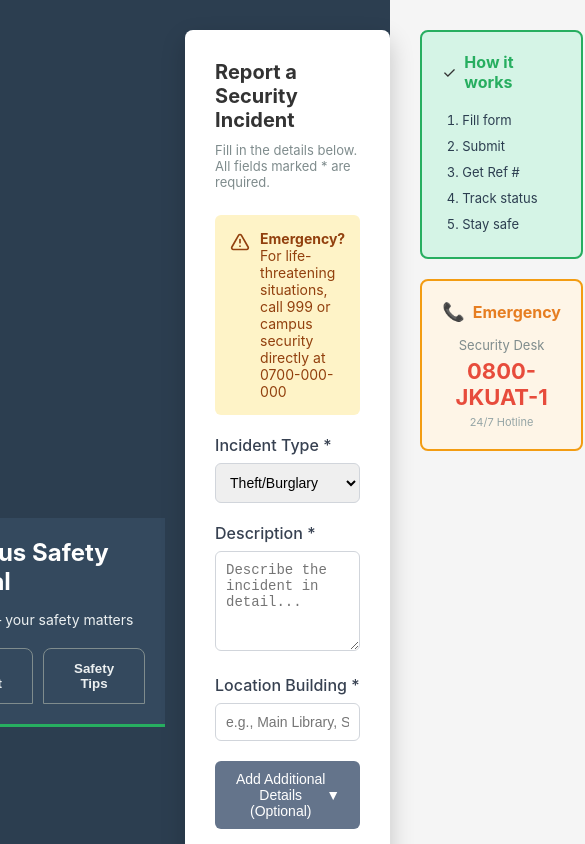
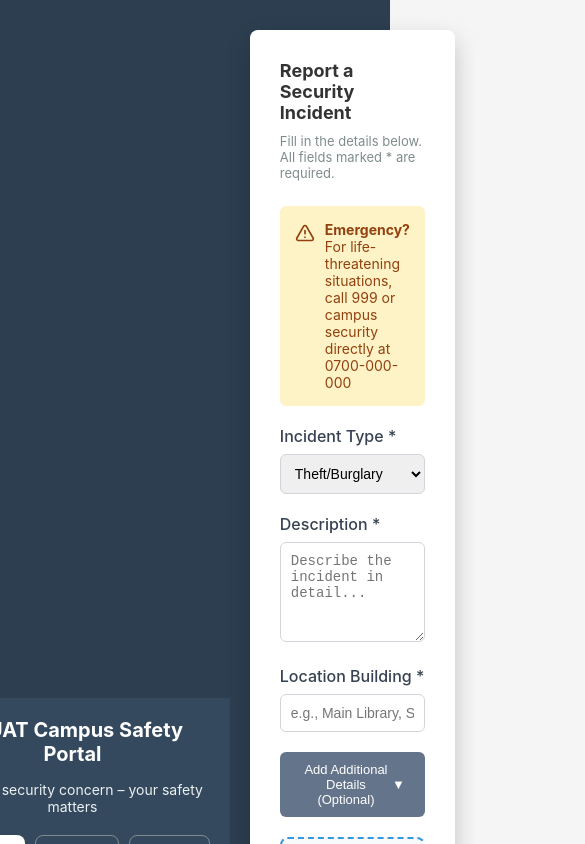
Before and after one commit to IanOtollo/jkuat-emergency-portal, a React (Vite) app in the folder frontend/: page /public in a window 390 px wide. Shown: the top 844 px of the page, 585 px wide, since content can reach past the window. Built offline with nearby package versions, Linux system fonts and the light colour scheme.

Commit message:
Fix Public Portal mobile responsiveness - stack layout on small screens

```diff
--- a/frontend/src/App.css
+++ b/frontend/src/App.css
@@ -366,6 +366,28 @@ body {
   .page-header h1 {
     font-size: 22px;
   }
+
+  /* Public Portal Mobile Fixes */
+  .public-container {
+    padding: 0 !important;
+  }
+
+  .public-container>div[style*="gridTemplateColumns"] {
+    grid-template-columns: 1fr !important;
+  }
+
+  .public-container button {
+    font-size: 13px !important;
+    padding: 10px 20px !important;
+  }
+
+  .public-container h1 {
+    font-size: 20px !important;
+  }
+
+  .public-container h2 {
+    font-size: 18px !important;
+  }
 }
 
 .copy-button {
--- a/frontend/src/pages/PublicReport.jsx
+++ b/frontend/src/pages/PublicReport.jsx
@@ -109,7 +109,7 @@ export default function PublicReport() {
       </div>
 
       {/* Main Content Area */}
-      <div style={{ maxWidth: '1200px', margin: '30px auto', padding: '0 20px', display: 'grid', gridTemplateColumns: '2fr 1fr', gap: '30px' }}>
+      <div className="public-portal-grid" style={{ maxWidth: '1200px', margin: '30px auto', padding: '0 20px' }}>
         {/* Main Form */}
         <div className="public-box" style={{ background: 'white', padding: '30px', borderRadius: '8px' }}>
           <h2 style={{ marginBottom: '10px', fontSize: '20px' }}>Report a Security Incident</h2>
```
